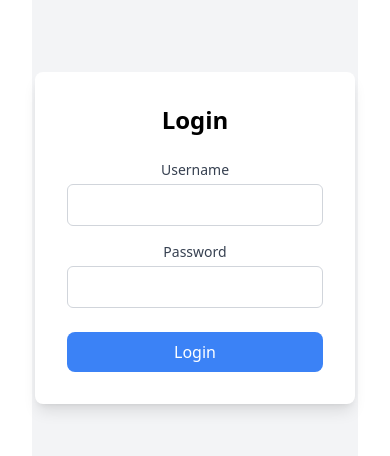
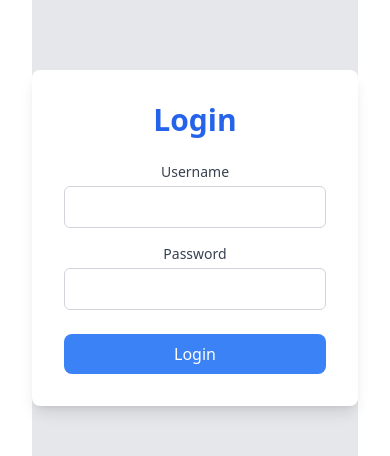
Before and after one commit to Sanduni4822/Production-Ready-Dashboard-Individual, a React (Vite) app in the folder client/: page / in a window 390 px wide. Shown: the part 216-672 px from the top of the page. Built offline with nearby package versions, Linux system fonts and the light colour scheme.

Commit message:
feat: enhance login page with improved styling and responsiveness

```diff
--- a/client/src/pages/Login/Login.jsx
+++ b/client/src/pages/Login/Login.jsx
@@ -1,4 +1,4 @@
-// src/pages/Login/Login.js
+// src/pages/Login/Login.jsx
 import React, { useState } from 'react';
 
 const Login = () => {
@@ -7,7 +7,6 @@ const Login = () => {
 
   const handleSubmit = (e) => {
     e.preventDefault();
-    // Simulate token-based login (using localStorage)
     if (username === 'admin' && password === 'admin') {
       localStorage.setItem('authToken', 'dummy-token');
       alert('Login successful');
@@ -17,16 +16,16 @@ const Login = () => {
   };
 
   return (
-    <div className="flex justify-center items-center min-h-screen bg-gray-100">
-      <div className="bg-white p-8 rounded-lg shadow-lg w-80">
-        <h2 className="text-2xl font-semibold text-center mb-6">Login</h2>
+    <div className="flex justify-center items-center min-h-screen bg-gray-200">
+      <div className="bg-white p-8 rounded-lg shadow-lg w-96 max-w-full">
+        <h2 className="text-3xl font-semibold text-center text-blue-600 mb-6">Login</h2>
         <form onSubmit={handleSubmit}>
           <div className="mb-4">
             <label htmlFor="username" className="block text-sm font-medium text-gray-700">Username</label>
             <input
               type="text"
               id="username"
-              className="mt-1 block w-full p-2 border border-gray-300 rounded-md"
+              className="mt-1 block w-full p-2 border border-gray-300 rounded-md focus:outline-none focus:ring-2 focus:ring-blue-500"
               value={username}
               onChange={(e) => setUsername(e.target.value)}
               required
@@ -37,13 +36,15 @@ const Login = () => {
             <input
               type="password"
               id="password"
-              className="mt-1 block w-full p-2 border border-gray-300 rounded-md"
+              className="mt-1 block w-full p-2 border border-gray-300 rounded-md focus:outline-none focus:ring-2 focus:ring-blue-500"
               value={password}
               onChange={(e) => setPassword(e.target.value)}
               required
             />
           </div>
-          <button type="submit" className="w-full bg-blue-500 text-white py-2 rounded-lg hover:bg-blue-600">
+          <button
+            type="submit"
+            className="w-full bg-blue-500 text-white py-2 rounded-lg hover:bg-blue-600 focus:outline-none focus:ring-2 focus:ring-blue-500">
             Login
           </button>
         </form>
```
